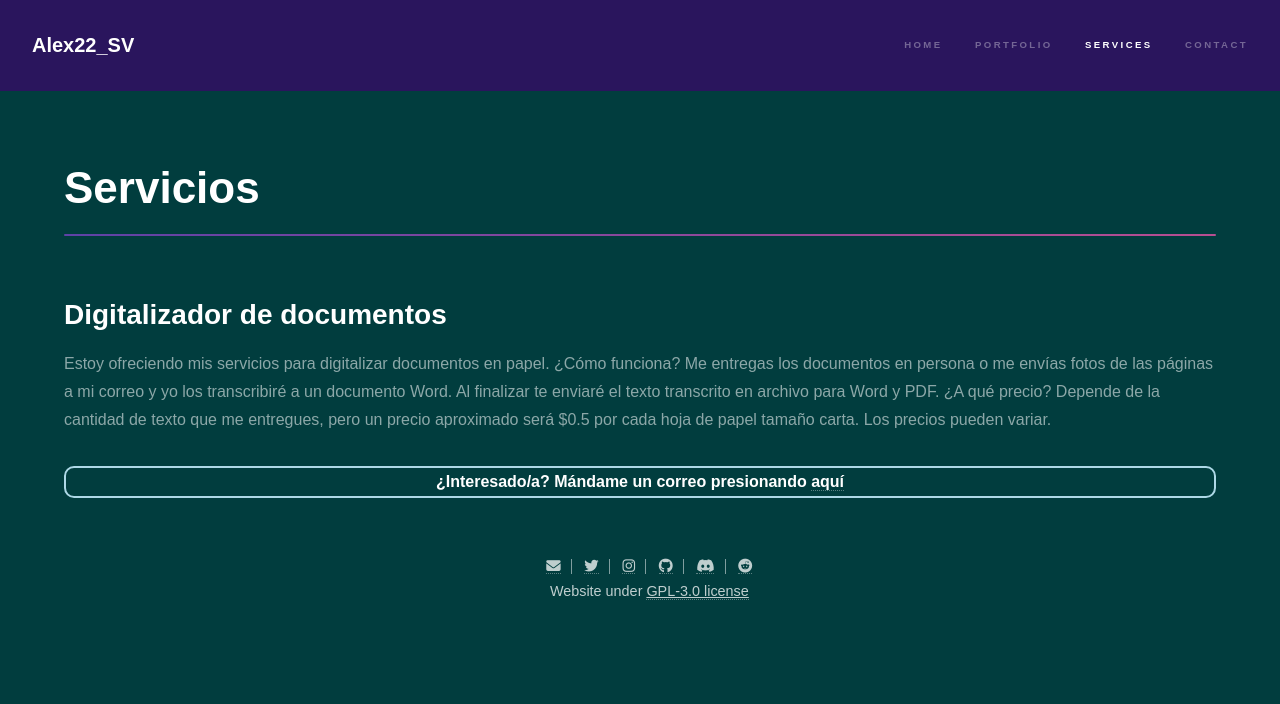
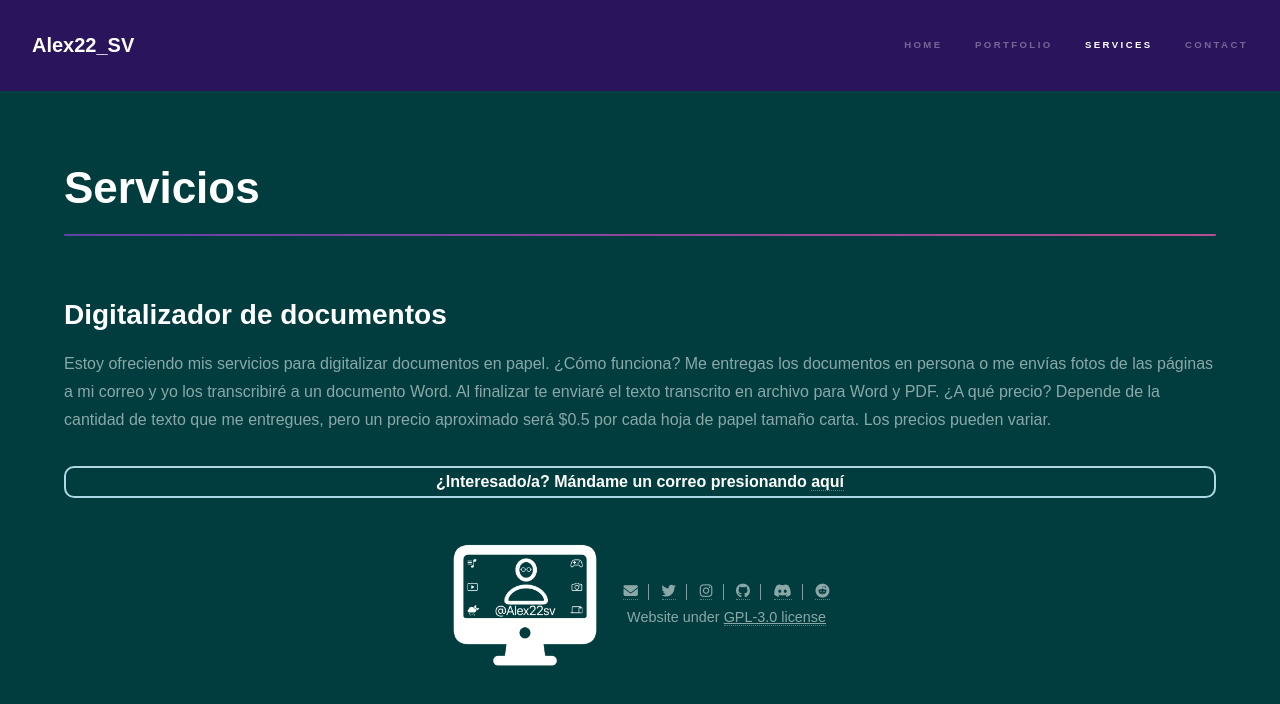
Before and after one commit to Alex22sv/SitioWeb, a plain HTML site: page services.html in a window 1280 px wide. Drawn offline with Linux system fonts and the light colour scheme.

Commit message:
Update logo and add it to footer

```diff
--- a/assets/css/secondOption.css
+++ b/assets/css/secondOption.css
@@ -396,29 +396,33 @@ margin: 0 auto;
 }
 
 #footer {
-    -moz-align-self: -moz-flex-end;
-    -webkit-align-self: -webkit-flex-end;
-    -ms-align-self: -ms-flex-end;
-    align-self: flex-end;
-    width: 100%;
-    padding: 1.5em 0 0 0;
-    color: #ffffffbf;
-    cursor: default;
     text-align: center;
 }
-#footer .license {
+.license {
     margin: 0;
     padding: 0;
     font-size: 0.9em;
     list-style: none;
 }
-#footer .license li {
+.license li {
     display: inline-block;
     margin: 0 0 0 0.45em;
     padding: 0 0 0 0.85em;
     border-left: solid 1px #ffffff80;
     line-height: 1;
 }
-#footer .license li:first-child {
+.license li:first-child {
     border-left: 0;
 }
+
+#footer .footerChild {
+    display: inline-block;
+    vertical-align: middle;
+}
+
+/* Alex logo */
+.logoFooter {
+    display: block;
+    height: 150px;
+    width: 150px;
+}
--- a/assets/js/footer.js
+++ b/assets/js/footer.js
@@ -2,11 +2,16 @@ const footer = document.getElementById("footer");
 if(footer.classList.contains("mainFooter")){
     footer.innerHTML = `
         <ul class="license">
+
             <li>Website under <a href="https://github.com/Alex22sv/SitioWeb/blob/main/LICENSE"><u>GPL-3.0 license</u></a></li>
         </ul>
     `;
 } else {
     footer.innerHTML = `
+    <div class="footerChild">
+    <img src="./images/AlexLogoTransparentWhite.png" alt="logo" class="logoFooter">
+</div>
+<div class="footerChild">
     <ul class="license">
         <li><a href="mailto:ae22mp@gmail.com" class="fa-solid fa-envelope"></a></li>
         <li><a href="https://twitter.com/Alex22_SV" class="fa-brands fa-twitter" target="_blank"></a></li>
@@ -18,5 +23,6 @@ if(footer.classList.contains("mainFooter")){
     <ul class="license">
         <li>Website under <a href="https://github.com/Alex22sv/SitioWeb/blob/main/LICENSE"><u>GPL-3.0 license</u></a></li>
     </ul>
+</div>
 `;
 }
--- a/services.html
+++ b/services.html
@@ -5,7 +5,7 @@
     <meta http-equiv="X-UA-Compatible" content="IE=edge">
     <meta name="viewport" content="width=device-width, initial-scale=1.0">
     <title>Alex22_SV - Services</title>
-    <link rel="icon" href="images/avatar.png">
+    <link rel="icon" href="images/AlexLogoTransparentWhite.png">
 	<link rel="stylesheet" href="/assets/css/secondOption.css">
 	<link rel="stylesheet" href="https://cdnjs.cloudflare.com/ajax/libs/font-awesome/6.2.0/css/all.min.css">
 	<noscript><link rel="stylesheet" href="assets/css/noscript.css" /></noscript>
```
Also changed, not shown: assets/css/main.css (+8 -0 lines), index.html (+1 -1 lines), portfolio.html (+1 -1 lines), images/AlexLogoTransparentBlack.png (added), images/AlexLogoTransparentWhite.png (added), images/AlexLogoWhiteBg.png (added). Lines whose indentation alone changed are shown as unchanged.
